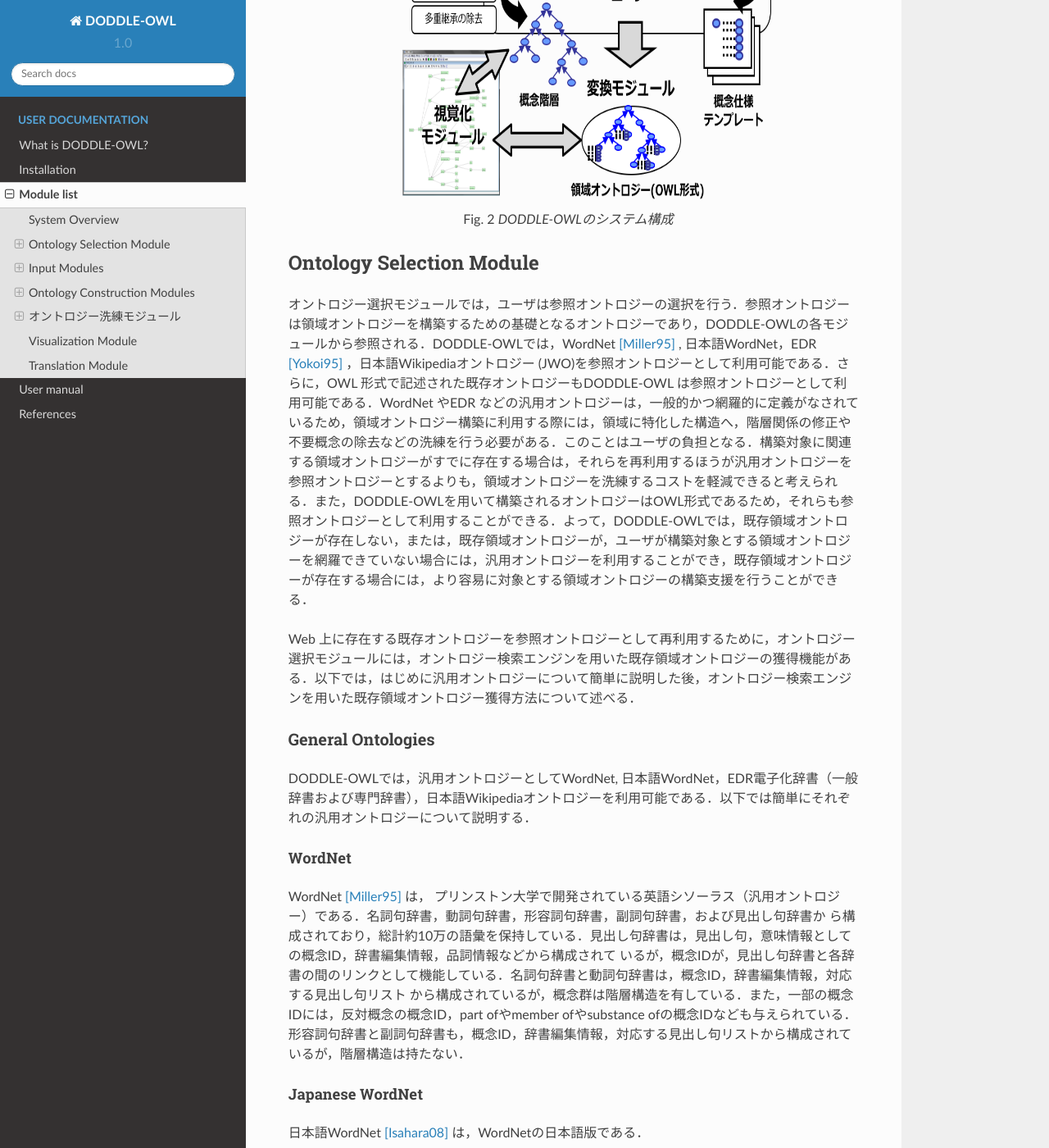
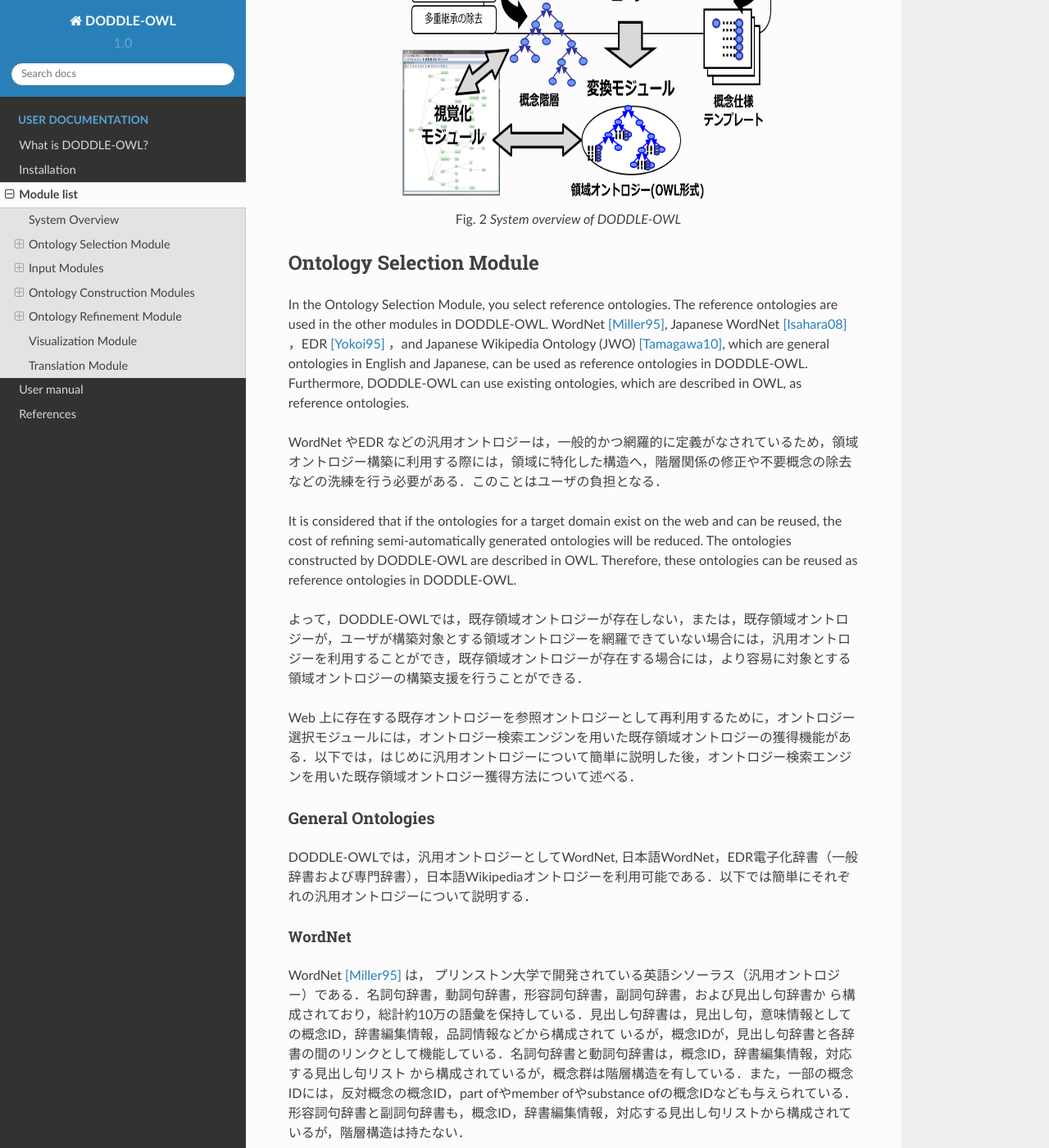
Before and after one commit to doddle-owl/doddle-owl-en-docs, a Sphinx documentation site: the page built from docs/source/modules.rst, in a window 1280 px wide and 1400 px high, scrolled down 1552 px. Shown: the whole window at 82% size. Built offline with Sphinx 7.4.7 and the Read the Docs theme 2.0.0, drawn with Linux system fonts in a browser that asks for light colours; some of the changed text lies outside the part shown.

Commit message:
modified modules.rst

```diff
--- a/docs/source/modules.rst
+++ b/docs/source/modules.rst
@@ -18,15 +18,21 @@
 .. _system_flow:
 .. figure:: figures/system-flow.png
    :scale: 80 %
-   :alt: DODDLE-OWLのシステム構成
+   :alt: System overview of DODDLE-OWL
    :align: center
 
-   DODDLE-OWLのシステム構成
+   System overview of DODDLE-OWL
 
 
 Ontology Selection Module
 =======================================
-オントロジー選択モジュールでは，ユーザは参照オントロジーの選択を行う．参照オントロジーは領域オントロジーを構築するための基礎となるオントロジーであり，DODDLE-OWLの各モジュールから参照される．DODDLE-OWLでは，WordNet [Miller95]_ , 日本語WordNet，EDR [Yokoi95]_ ，日本語Wikipediaオントロジー (JWO)を参照オントロジーとして利用可能である．さらに，OWL 形式で記述された既存オントロジーもDODDLE-OWL は参照オントロジーとして利用可能である．WordNet やEDR などの汎用オントロジーは，一般的かつ網羅的に定義がなされているため，領域オントロジー構築に利用する際には，領域に特化した構造へ，階層関係の修正や不要概念の除去などの洗練を行う必要がある．このことはユーザの負担となる．構築対象に関連する領域オントロジーがすでに存在する場合は，それらを再利用するほうが汎用オントロジーを参照オントロジーとするよりも，領域オントロジーを洗練するコストを軽減できると考えられる．また，DODDLE-OWLを用いて構築されるオントロジーはOWL形式であるため，それらも参照オントロジーとして利用することができる．よって，DODDLE-OWLでは，既存領域オントロジーが存在しない，または，既存領域オントロジーが，ユーザが構築対象とする領域オントロジーを網羅できていない場合には，汎用オントロジーを利用することができ，既存領域オントロジーが存在する場合には，より容易に対象とする領域オントロジーの構築支援を行うことができる．
+In the Ontology Selection Module, you select reference ontologies. The reference ontologies are used in the other modules in DODDLE-OWL. WordNet [Miller95]_, Japanese WordNet [Isahara08]_ ，EDR [Yokoi95]_ ，and Japanese Wikipedia Ontology (JWO) [Tamagawa10]_, which are general ontologies in English and Japanese, can be used as reference ontologies in DODDLE-OWL. Furthermore, DODDLE-OWL can use existing ontologies, which are described in OWL, as reference ontologies.
+
+WordNet やEDR などの汎用オントロジーは，一般的かつ網羅的に定義がなされているため，領域オントロジー構築に利用する際には，領域に特化した構造へ，階層関係の修正や不要概念の除去などの洗練を行う必要がある．このことはユーザの負担となる．
+
+It is considered that if the ontologies for a target domain exist on the web and can be reused, the cost of refining semi-automatically generated ontologies will be reduced. The ontologies constructed by DODDLE-OWL are described in OWL. Therefore, these ontologies can be reused as reference ontologies in DODDLE-OWL.
+
+よって，DODDLE-OWLでは，既存領域オントロジーが存在しない，または，既存領域オントロジーが，ユーザが構築対象とする領域オントロジーを網羅できていない場合には，汎用オントロジーを利用することができ，既存領域オントロジーが存在する場合には，より容易に対象とする領域オントロジーの構築支援を行うことができる．
 
 Web 上に存在する既存オントロジーを参照オントロジーとして再利用するために，オントロジー選択モジュールには，オントロジー検索エンジンを用いた既存領域オントロジーの獲得機能がある．以下では，はじめに汎用オントロジーについて簡単に説明した後，オントロジー検索エンジンを用いた既存領域オントロジー獲得方法について述べる．
 
@@ -52,7 +58,7 @@
 日本語Wikipediaオントロジー [Tamagawa10]_ は，日本語Wikipedia における様々なリソース（カテゴリツリー，一覧記事，リダイレクトリンク，Infobox, Infoboxテンプレート）から構築した大規模な日本語汎用オントロジーである．
 
 
-オントロジー検索エンジンを用いた既存領域オントロジーの獲得
+Aquiring existing domain ontologies using an ontology search engine
 ------------------------------------------------------------------------
 既存領域オントロジーを再利用するためには，対象領域に関連する既存オントロジーをWeb 上から検索する必要がある．既存のオントロジー検索エンジンとして，OntoSelect [Buitelaar04]_ やSwoogle [Ding05]_ がある．OntoSelect は，Web 上のオントロジーを検索，選択，閲覧することを支援している．Swoogle には，2007 年現在，1 万以上のオントロジーが登録されており，クラス単位，プロパティ単位の検索やオントロジー内に明示的に記述されていない逆リンクの関係を検索することができる．
 
@@ -103,8 +109,8 @@
 =====================  =============================================================
 
 
-既存オントロジーからの要素抽出
-----------------------------------------------------
+Extracting ontological elements from existing ontologies
+-------------------------------------------------------------------
 OWLオントロジーを参照オントロジーとして領域オントロジー構築支援で利用するためには，オントロジー構築支援に利用可能な要素をOWLオントロジーから抽出する必要がある．DODDLE-OWLでは，領域オントロジーにおける階層関係およびその他の関係の定義を支援している．概念関係およびその他の関係を定義するために必要なOWLオントロジーの要素は，概念（クラスおよびプロパティ），概念の見出し，概念の説明，階層関係，その他の関係である．概念の抽出は，領域オントロジー構築において必須である．概念の見出しは，入力語と概念を対応づける（入力概念選択）ために必要である．概念の説明は，入力語に対応する概念が複数ある場合に，入力概念をユーザが選択する際の参考となる．階層関係はクラスおよびプロパティ階層を構築する際に必要である．その他の関係を定義するために，プロパティの定義域および値域を抽出する必要がある．RDFS,DAML, OWL などのオントロジー記述言語は，上記のオントロジーの要素を定義するために基本的なクラスやプロパティを提供している．
 
 Swoogle では，現状ではRDFS, DAML, OWLが提供している基本的なクラスおよびプロパティに基づいて，オントロジーの検索を行うことができるようになっている．例えば，Swoogle ではクラスを，次の(X, Y, Z) というステートメントを満たすXと定義している．
@@ -126,12 +132,12 @@
    OWL基本語彙，SKOS，WordNet RDF/OWLスキーマにおける“概念の見出し”の表現方法
 
 
-既存オントロジーのランキング
+Ranking existing ontologies
 ----------------------------------------------------
 DODDLE-OWLは，現状ではSwoogle のOntoRank およびTermRank，オントロジー中の入力概念を含む割合，オントロジー中の入力概念に関するその他の関係数の四つをランキングのための指標としている．OntoRank およびTermRank は，[Ding05]_ で提案されているオントロジーとクラスおよびプロパティをランキングするための指標である．本研究では，入力概念をより多く含むオントロジーを対象領域に関連するオントロジーと仮定する．また，入力概念に関するその他の関係をより多く定義しているオントロジーも対象領域に関連するオントロジーと仮定する．入力概念を含む割合が同程度のオントロジーについては，OntoRank を参考にすることで，ユーザはより多くのセマンティックWeb 文書で参照されているオントロジーを再利用することが可能となる．語の多義性により，入力概念の候補が複数ある場合には，TermRank を参考にすることで，ユーザはより多くのオントロジーで参照されている入力概念を再利用することが可能となる．
 
 
-既存オントロジー再利用における課題
+Issues for reusing ontologies
 ----------------------------------------------------
 DODDLE-OWLでは，階層関係構築支援を行うために，参照オントロジーから入力概念に関連するパスを抽出し，合成および不要概念の剪定を行う．Web 上に散在する異種のオントロジーのパスを合成する際には，上位概念階層の構造の違いにより単純に合成することは困難である．そのため，オントロジーアライメントによる類似概念の同定が必要となる．現状では，オントロジーアライメントを用いた階層関係構築支援は実現できていない．オントロジーアライメントについては，オントロジーアライメントのコンテスト が活発に行われており，ツールも多数公開されている．オントロジーアライメントツールとDODDLE-OWLの連携については，今後の課題である．
 
@@ -170,8 +176,8 @@
 
 参照オントロジー中の概念に照合しなかった入力語は未定義語に分類され，オントロジー洗練モジュールにおいて階層中の適切な位置にユーザが手動で階層関係の定義を行う．また，参照オントロジー中の概念に照合はしたが，意味的に一致する概念が存在しない入力語が存在する．そのような入力語は，入力概念選択時に「該当なし」を選択することによって，未定義語に分類され，参照オントロジー中の概念に照合しなかった入力語と同様に，ユーザが階層中の適切な位置に手動で階層関係の定義を行う．
 
-入力概念選択の半自動化
-~~~~~~~~~~~~~~~~~~~~~~~~~~~~~~~~~~~
+Semi-automation of input concept selection
+~~~~~~~~~~~~~~~~~~~~~~~~~~~~~~~~~~~~~~~~~~~~~~~~~~~~~~~~
 入力語数が多い場合や入力語が多くの意味を持つ場合，入力概念選択はユーザの負担となる．入力概念選択モジュールでは，主に2 種類の自動概念選択方法を用いて入力概念選択の支援を行う．両手法共に入力語に対応する概念候補の評価値を求めてランキングを行い，評価値の高い概念から順番にユーザに提示することにより，ユーザが入力概念選択を行うことを支援する．
 
 一つ目の評価値の計算方法は以下のとおりである．
@@ -195,7 +201,7 @@
 
 以下では，階層構築モジュールおよび関係構築モジュールについて説明する．
 
-階層構築モジュール
+Hierarchy Construction Module
 -----------------------------------
 階層構築モジュールでは，参照オントロジーの概念階層を参照し，領域オントロジーの基礎となる概念階層初期モデルを構築する．入力モジュールにおいて，入力語と完全照合した入力概念（完全照合概念）と部分照合した入力概念（部分照合概念）により，階層構築方法が異なる．以下では，完全照合概念と部分照合概念のそれぞれについて，階層構築方法を説明する．
 
@@ -232,8 +238,8 @@
 
 :numref:`process_of_partially_matched` の語尾による階層化により構築された概念階層では，部分照合概念である「ゲージ情報」概念および「レーダー情報」概念の語頭部分にあたる「ゲージ」および「レーダー」を見出しとして持つ，「ゲージ」概念および「レーダー」概念が「計器」概念の下位概念として定義されている．ここで，語頭による階層化により，「計器」概念と「情報」概念を組み合わせた「計器情報」概念が新規に作成され，「ゲージ情報」概念および「レーダー情報」概念の上位概念として，階層化が行われる．「計器情報」概念を定義することにより，「モデル情報」概念と「ゲージ情報」概念および「レーダー情報」概念という計器に関する情報を分類することができる．
 
-関係構築モジュール
-----------------------------------
+Relationship Construction Module
+------------------------------------
 その他の関係の定義を支援するために，関係構築モジュールでは，WordSpace と相関ルールの二つの共起性に基づく手法を用いて，入力文書および入力語彙からその他の関係の候補となる概念対を獲得する．
 
 WordSpace による概念対の抽出
@@ -367,14 +373,14 @@
 オントロジー構築モジュールでは，1. については，agent またはobject の値を，剪定された概念の下位概念に置換することで整合性を保持している．2. については，剪定されたプロパティの下位概念に定義域および値域を継承させることによりその他の関係定義が欠落しないようにしている．
 
 
-オントロジー洗練モジュール
+Ontology Refinement Module
 ================================
 オントロジー洗練モジュールは，階層洗練モジュールおよび関係洗練モジュールから構成される．オントロジー洗練モジュールでは，オントロジー構築モジュールで構築した **概念階層初期モデル** と，その他の関係定義のための **概念対集合** を基に，ユーザとのインタラクションを通してオントロジーの洗練を行う．
 
 以下では，階層洗練モジュールおよび関係洗練モジュールについて説明する．
 
-階層洗練モジュール
-------------------
+Hierarchy Refinement Module
+-----------------------------------
 参照オントロジー（特に汎用オントロジー）から半自動構築された初期概念階層は一般的な階層関係が定義されているため，ユーザは概念変動（対象領域の変化による概念の意味変化）と呼ばれる問題を考慮しながら，初期概念階層を特定の領域に調整する必要がある．概念変動管理のために，階層洗練モジュールは戦略1：照合結果分析，戦略2：剪定結果分析，戦略3：多重継承の除去の三つの戦略を適用する．:numref:`process-tree-refinement` に概念階層洗練工程を示す．戦略1 は入力概念集合と汎用オントロジーとの照合結果の観点から, 戦略2 は剪定結果の観点から，戦略3 は多重継承から概念変動を同定する戦略である．以下では，それぞれの戦略の詳細を説明する．
 
 
@@ -387,8 +393,8 @@
    概念階層洗練工程
 
 
-戦略1: 照合結果分析
-~~~~~~~~~~~~~~~~~~~
+Strategy1: Matched result analysis
+~~~~~~~~~~~~~~~~~~~~~~~~~~~~~~~~~~~~~~~
 戦略1 では，概念階層初期モデルにおいて，入力概念の位置関係から再利用可能な領域と不可能な（概念変動が発生していると推定される）領域に分割し，再利用不可能な領域を移動することによって概念変動を解消する．ここで，移動するとは，再利用不可能な領域に含まれる概念を，他の適切な概念の下位概念として再定義することを意味する．
 
 入力概念（ベストマッチノード）は，問題領域から考えてほぼ妥当と考えられた概念のため，それらが連続するパスは，妥当な概念が集中していると考え，再利用可能なパスとみなせる．このパスを **PAB (PAths including only Bestmatches)** と呼ぶ．一方，SINが含まれる領域は，概念構造の差異（概念変動）が生じている可能性があるため，移動すべき領域とみなせる．この領域を **STM (SubTrees manually Moved)** と呼ぶ．PABとSTM の定義を以下に示す．
@@ -403,14 +409,14 @@
 .. _matched-result-analysis:
 .. figure:: figures/matched_result_analysis.png
    :scale: 80 %
-   :alt: 戦略1：照合結果分析
+   :alt: Strategy1: Matched result analysis
    :align: center
 
-   戦略1：照合結果分析
+   Strategy1: Matched result analysis
 
 
-戦略2: 剪定結果分析
-~~~~~~~~~~~~~~~~~~~
+Strategy2: Trimmed result analysis
+~~~~~~~~~~~~~~~~~~~~~~~~~~~~~~~~~~~~~~~~~~~~~
 戦略2 では，概念階層初期モデルにおいて，同じ親ノード（上位概念）を持つ兄弟ノード間で，剪定において取り除かれた中間概念数の差が大きい場合，その階層関係を再構成するよう示唆する．
 
 剪定工程で，削除された中間概念とそれにつながるベストマッチノード以外の概念を含む領域が全て削除されることは，参照オントロジーによる概念の分化の方法が問題領域の概念の分化の方法と異なっていることを示しているといえる．そのような部分木に対して分化の再構成をユーザに促す．剪定の際の削除数の差が概念階層初期モデルのルート概念から末端概念までの距離の1/3 以上であった親子ノードに対し，再構成をユーザに示唆する．ルート概念から末端概念までの剪定の際の削除数は，ユーザによって任意に設定することもできる．戦略2 は関連情報の剪定結果の分析によって行なわれる戦略のため， **剪定結果分析(Trimmed Result Analysis: TRA)**  と呼ぶ．
@@ -420,14 +426,14 @@
 .. _trimmed-result-analysis:
 .. figure:: figures/trimmed_result_analysis.png
    :scale: 80 %
-   :alt: 戦略2：剪定結果分析
+   :alt: Strategy2: Trimmed result analysis
    :align: center
 
-   戦略2：剪定結果分析
+   Strategy2: Trimmed result analysis
 
 
-戦略3: 多重継承の除去
-~~~~~~~~~~~~~~~~~~~~~
+Strategy3: Removing multiple inheritance
+~~~~~~~~~~~~~~~~~~~~~~~~~~~~~~~~~~~~~~~~~~~~~~~~~
 WordNet やEDR 電子化辞書などの汎用オントロジーは，網羅的に階層関係を定義するために，多重継承を多用している．汎用オントロジーにおける多重継承関係は，様々なコンテキストを考慮して定義されている．そのため，大部分の継承関係は特定の領域においては不要な継承関係となる．階層洗練モジュールでは，多重継承している概念の一覧を提示し，どの概念を上位概念として持つかをユーザに提示することにより，多重継承の除去を容易に行うことができる．
 
 :numref:`remove-multiple-inheritance` に多重継承の除去の例を示す． :numref:`remove-multiple-inheritance` では，汎用オントロジー中で概念Dは概念A，概念B，概念C の3 つの概念を上位概念として多重継承している．ここでは，概念A と概念C は上位概念として不要であるとみなし，ユーザが継承関係を除去している．
@@ -436,13 +442,13 @@
 .. _remove-multiple-inheritance:
 .. figure:: figures/remove_multiple_inheritance.png
    :scale: 80 %
-   :alt: 戦略3：多重継承の除去
+   :alt: Strategy3: Removing multiple inheritance
    :align: center
 
-   戦略3：多重継承の除去
+   Strategy3: Removing multiple inheritance
 
-関係洗練モジュール
-------------------
+Relationship Refinement Module
+-------------------------------------
 関係洗練モジュールでは，関係構築モジュールでWordSpace および相関ルールにより獲得した概念対集合から，ユーザが概念間関係を定義するのを支援する．関係洗練モジュールでは，WordSpace と相関ルールにおけるパラメータの調節や，結果の合成，正解または不要概念対の選択，概念対間の関係の定義を行うことができる．
 
 
```
